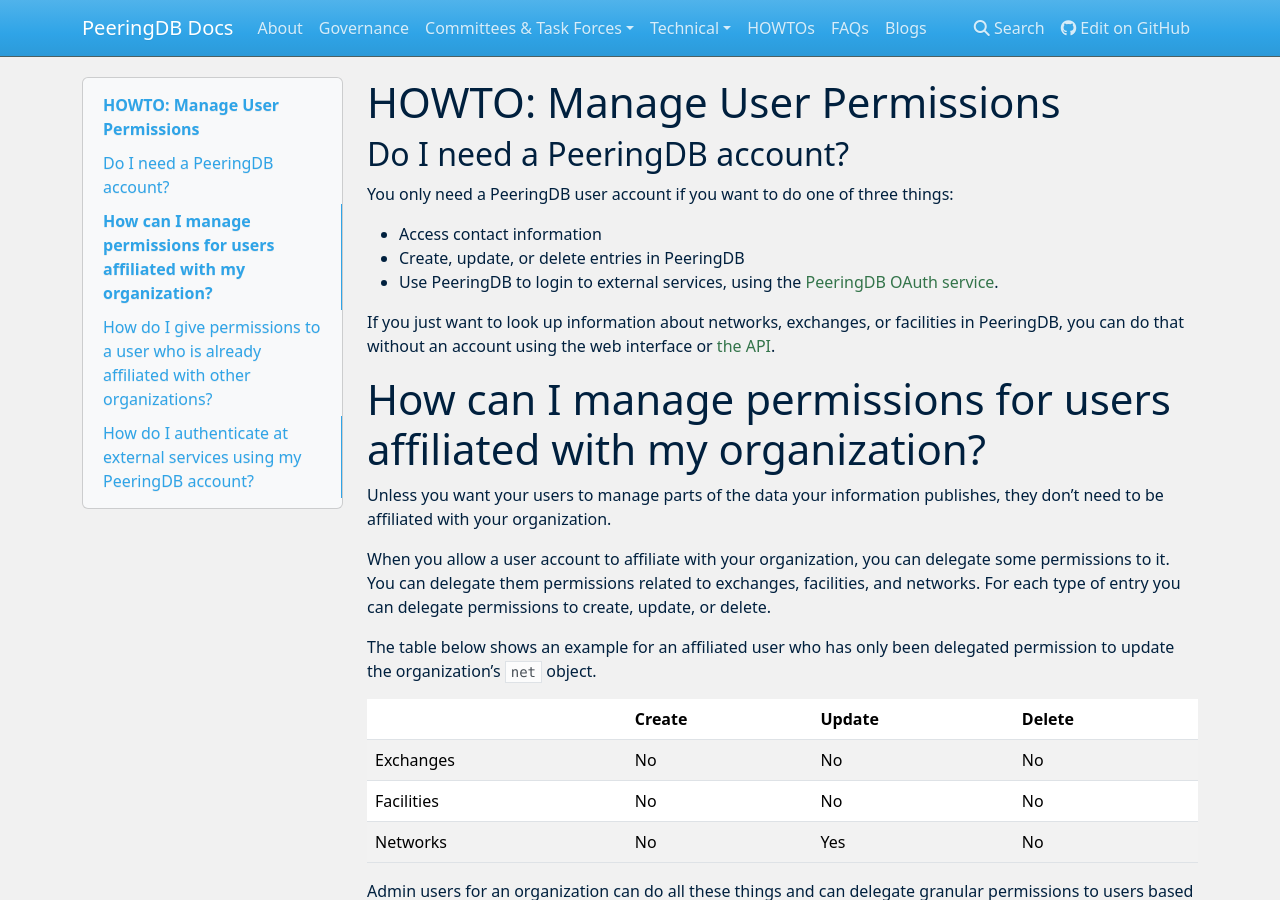
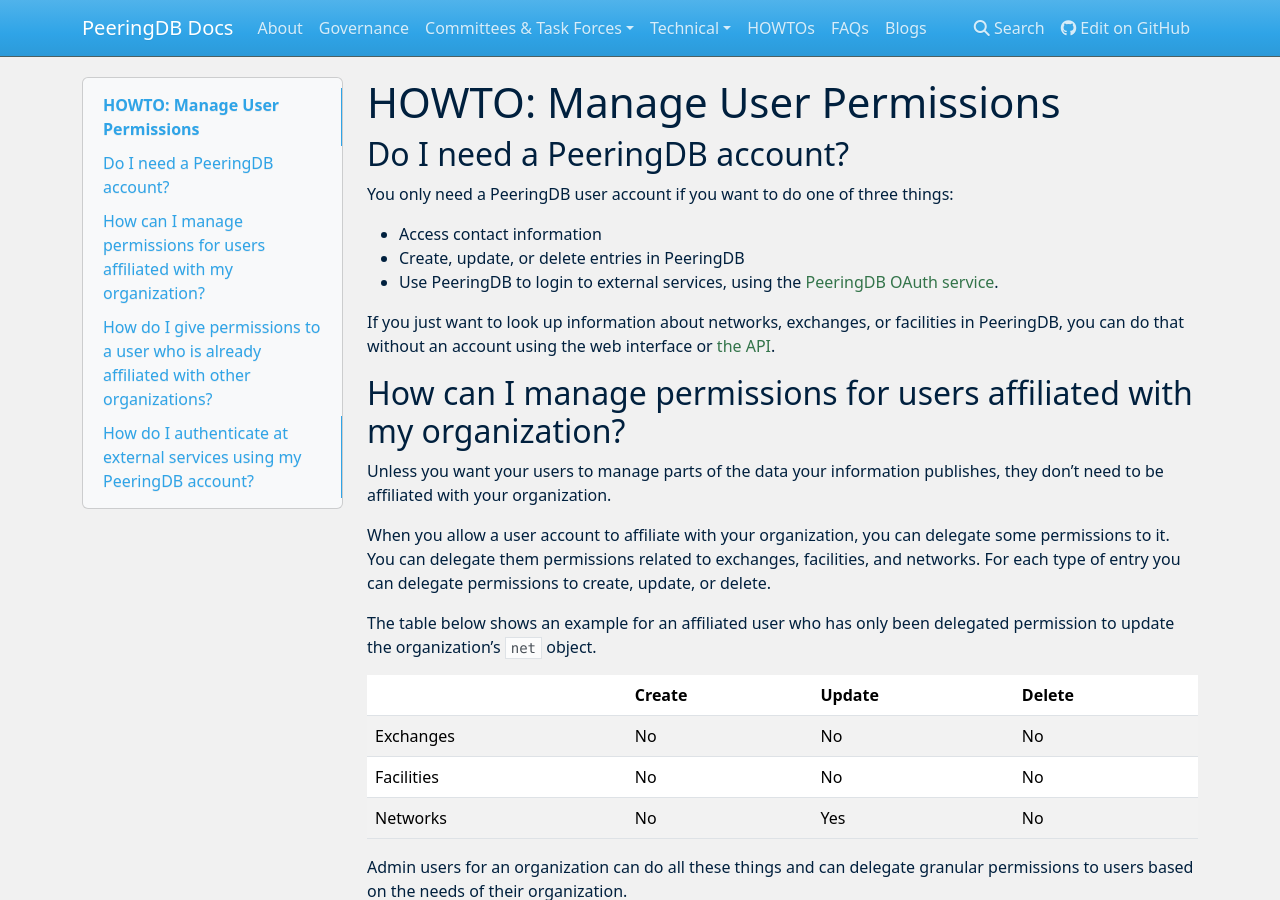
Before and after one commit to peeringdb/docs, an MkDocs documentation site: the page built from docs/howto/manage-permissions.md, in a window 1280 px wide and 900 px high. Built offline with MkDocs 1.6.1, drawn with Linux system fonts in a browser that asks for light colours; nearby versions of some CDN libraries.

```diff
--- a/docs/howto/manage-permissions.md
+++ b/docs/howto/manage-permissions.md
@@ -9,7 +9,7 @@ You only need a PeeringDB user account if you want to do one of three things:
 
 If you just want to look up information about networks, exchanges, or facilities in PeeringDB, you can do that without an account using the web interface or [the API](/api_specs/).
 
-#How can I manage permissions for users affiliated with my organization?
+## How can I manage permissions for users affiliated with my organization?
 Unless you want your users to manage parts of the data your information publishes, they don’t need to be affiliated with your organization.
 
 When you allow a user account to affiliate with your organization, you can delegate some permissions to it. You can delegate them permissions related to exchanges, facilities, and networks. For each type of entry you can delegate permissions to create, update, or delete.
```
